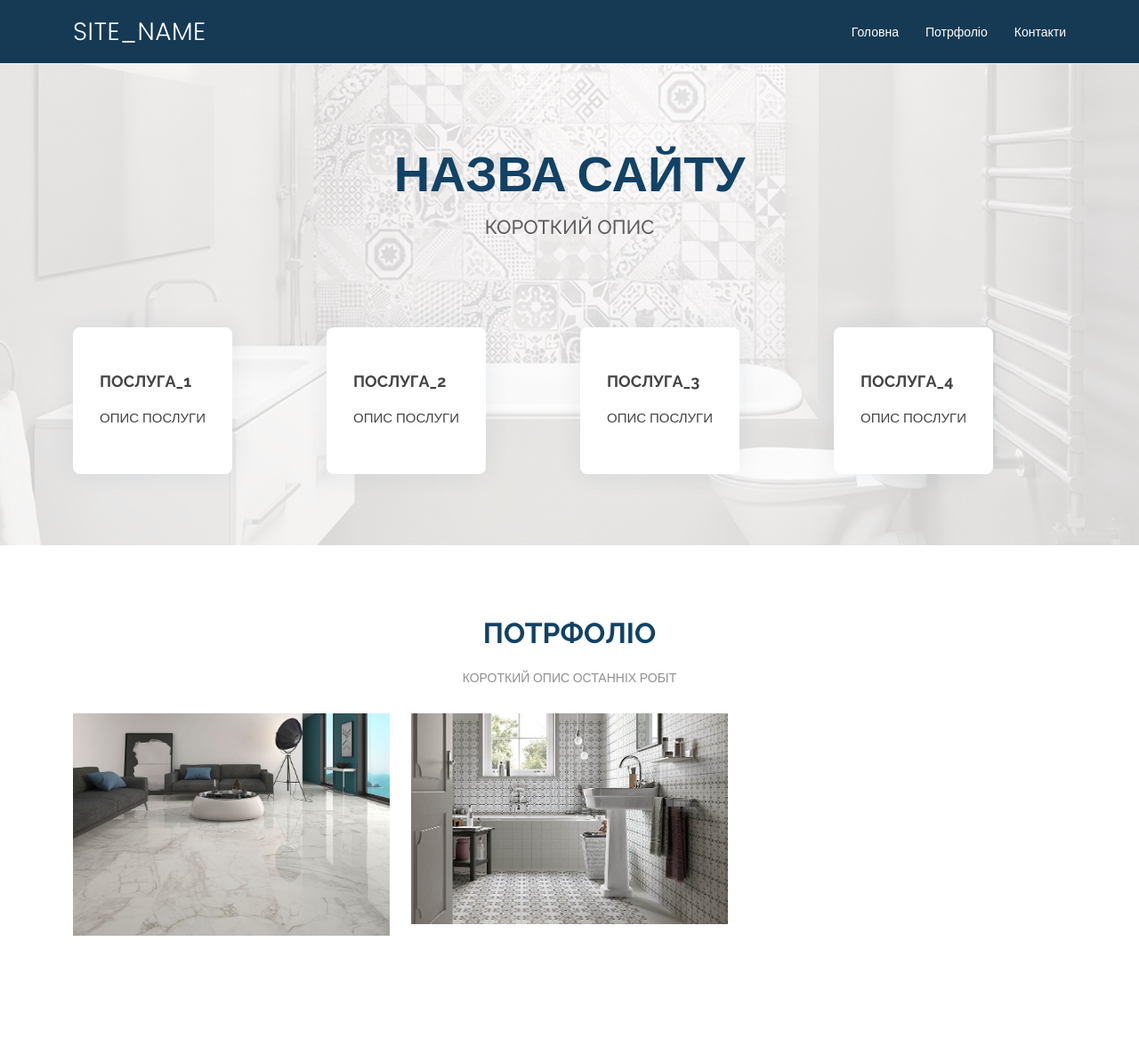
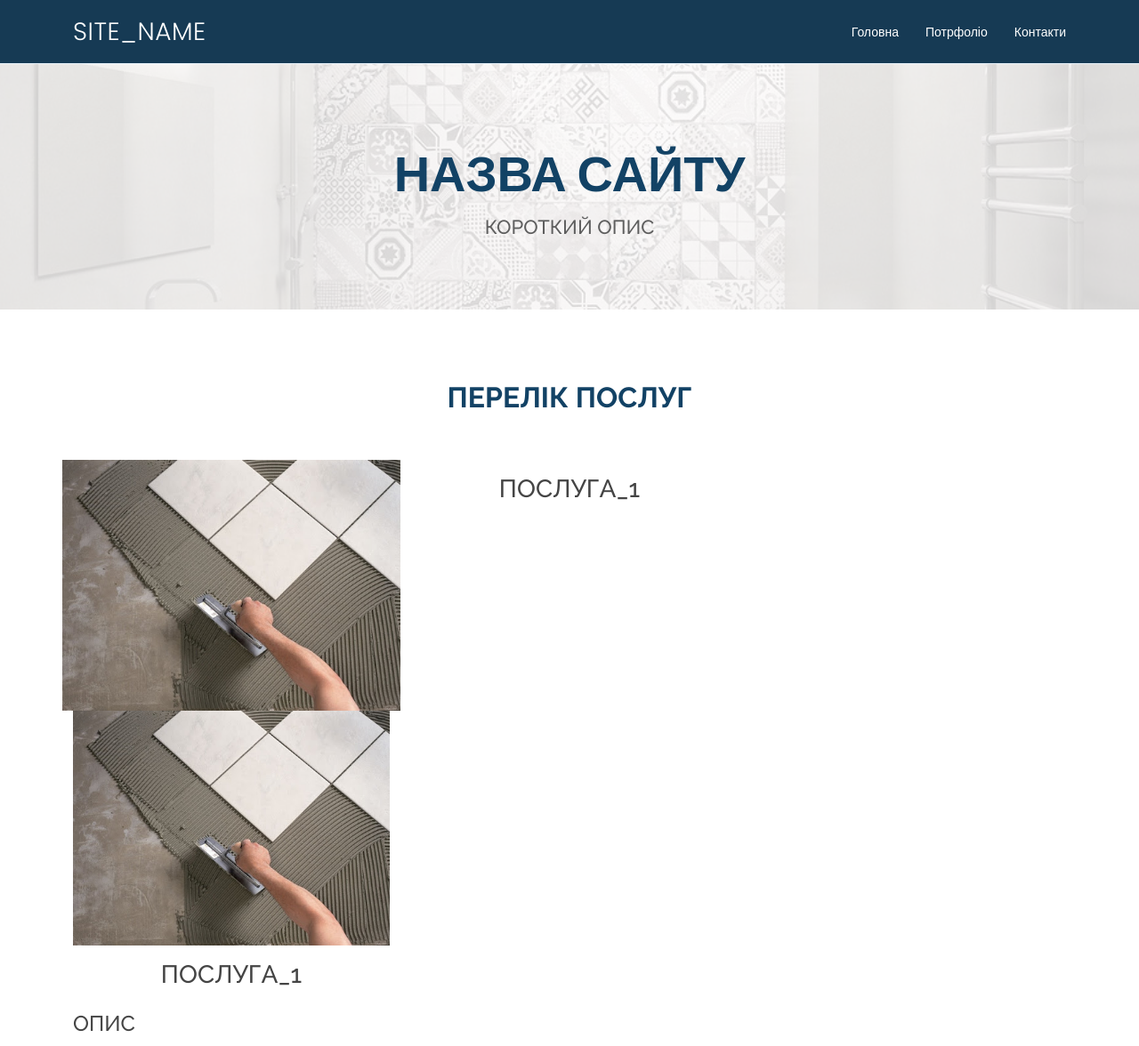
Before and after one commit to shmigelv/store, a plain HTML site: page index.html in a window 1280 px wide. Shown: the top 1176 px of the page at 89% size. Drawn offline with nearby package versions, Linux system fonts and the light colour scheme.

Commit message:
change services layout

```diff
--- a/index.html
+++ b/index.html
@@ -61,43 +61,75 @@
             </div>
         </div>
 
-        <div class="row icon-boxes">
-            <div class="col-md-6 col-lg-3 d-flex align-items-stretch mb-5 mb-lg-0" data-aos="zoom-in"
-                 data-aos-delay="10">
-                <div class="icon-box">
-                    <h4 class="title">ПОСЛУГА_1</h4>
-                    <p class="description">ОПИС ПОСЛУГИ</p>
-                </div>
-            </div>
+        <!--        <div class="row icon-boxes">-->
+        <!--            <div class="col-md-6 col-lg-3 d-flex align-items-stretch mb-5 mb-lg-0" data-aos="zoom-in"-->
+        <!--                 data-aos-delay="10">-->
+        <!--                <div class="icon-box">-->
+        <!--                    <h4 class="title">ПОСЛУГА_1</h4>-->
+        <!--                    <p class="description">ОПИС ПОСЛУГИ</p>-->
+        <!--                </div>-->
+        <!--            </div>-->
 
-            <div class="col-md-6 col-lg-3 d-flex align-items-stretch mb-5 mb-lg-0" data-aos="zoom-in"
-                 data-aos-delay="10">
-                <div class="icon-box">
-                    <h4 class="title">ПОСЛУГА_2</h4>
-                    <p class="description">ОПИС ПОСЛУГИ</p>
-                </div>
-            </div>
+        <!--            <div class="col-md-6 col-lg-3 d-flex align-items-stretch mb-5 mb-lg-0" data-aos="zoom-in"-->
+        <!--                 data-aos-delay="10">-->
+        <!--                <div class="icon-box">-->
+        <!--                    <h4 class="title">ПОСЛУГА_2</h4>-->
+        <!--                    <p class="description">ОПИС ПОСЛУГИ</p>-->
+        <!--                </div>-->
+        <!--            </div>-->
 
-            <div class="col-md-6 col-lg-3 d-flex align-items-stretch mb-5 mb-lg-0" data-aos="zoom-in"
-                 data-aos-delay="10">
-                <div class="icon-box">
-                    <h4 class="title">ПОСЛУГА_3</h4>
-                    <p class="description">ОПИС ПОСЛУГИ</p>
-                </div>
-            </div>
+        <!--            <div class="col-md-6 col-lg-3 d-flex align-items-stretch mb-5 mb-lg-0" data-aos="zoom-in"-->
+        <!--                 data-aos-delay="10">-->
+        <!--                <div class="icon-box">-->
+        <!--                    <h4 class="title">ПОСЛУГА_3</h4>-->
+        <!--                    <p class="description">ОПИС ПОСЛУГИ</p>-->
+        <!--                </div>-->
+        <!--            </div>-->
 
-            <div class="col-md-6 col-lg-3 d-flex align-items-stretch mb-5 mb-lg-0" data-aos="zoom-in"
-                 data-aos-delay="10">
-                <div class="icon-box">
-                    <h4 class="title">ПОСЛУГА_4</h4>
-                    <p class="description">ОПИС ПОСЛУГИ</p>
-                </div>
-            </div>
-        </div>
+        <!--            <div class="col-md-6 col-lg-3 d-flex align-items-stretch mb-5 mb-lg-0" data-aos="zoom-in"-->
+        <!--                 data-aos-delay="10">-->
+        <!--                <div class="icon-box">-->
+        <!--                    <h4 class="title">ПОСЛУГА_4</h4>-->
+        <!--                    <p class="description">ОПИС ПОСЛУГИ</p>-->
+        <!--                </div>-->
+        <!--            </div>-->
+        <!--        </div>-->
     </div>
 </section><!-- End Hero -->
 
 <main id="main">
+
+    <section id="service">
+
+
+        <div class="container" data-aos="fade-up">
+
+            <div class="section-title">
+                <h2>Перелік послуг</h2>
+            </div>
+
+
+            <div class="row portfolio-container" data-aos="fade-up" data-aos-delay="100">
+                <div>
+                    <div class="col-lg-4 col-md-6 portfolio-item">
+                        <img src="assets/img/test/test_8.jpg" class="img-fluid" alt="">
+                    </div>
+                    <div>
+                        <h3 class="text-center p-3">ПОСЛУГА_1</h3>
+                        <h4>ОПИС</h4>
+                    </div>
+                </div>
+            </div>
+
+            <div class="row portfolio-container" data-aos="fade-up" data-aos-delay="100">
+                <div class="col-lg-4 col-md-6 portfolio-item filter-web">
+                    <img src="assets/img/test/test_8.jpg" class="img-fluid" alt="">
+                    <h3 class="text-center p-3">ПОСЛУГА_1</h3>
+                    <h4>ОПИС</h4>
+                </div>
+            </div>
+        </div>
+    </section>
 
     <!-- ======= Portfolio Section ======= -->
     <section id="portfolio" class="portfolio">
```
Also changed, not shown: new_begining/index.html (deleted, +0 -88 lines), assets/img/test/test_8.jpg (added).
